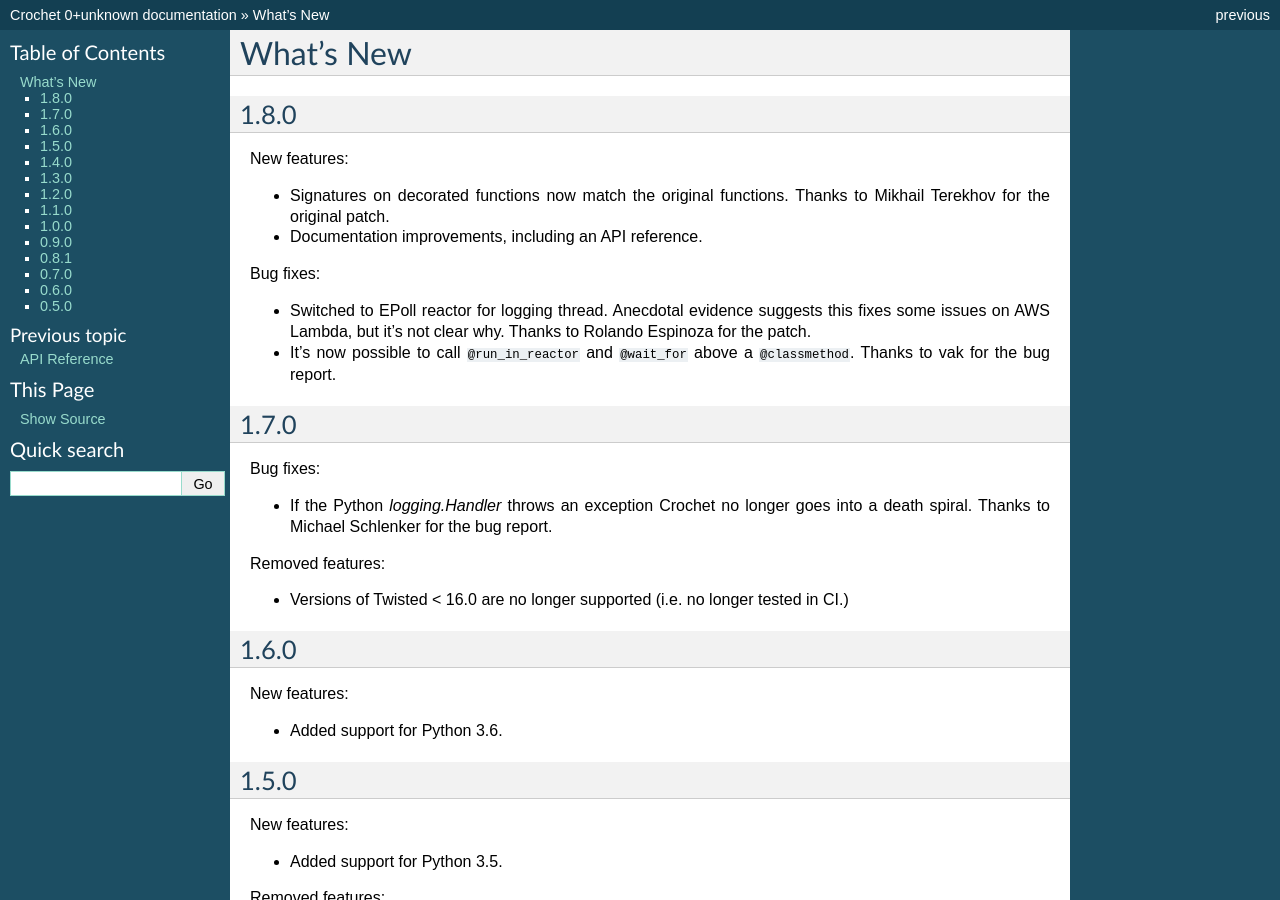
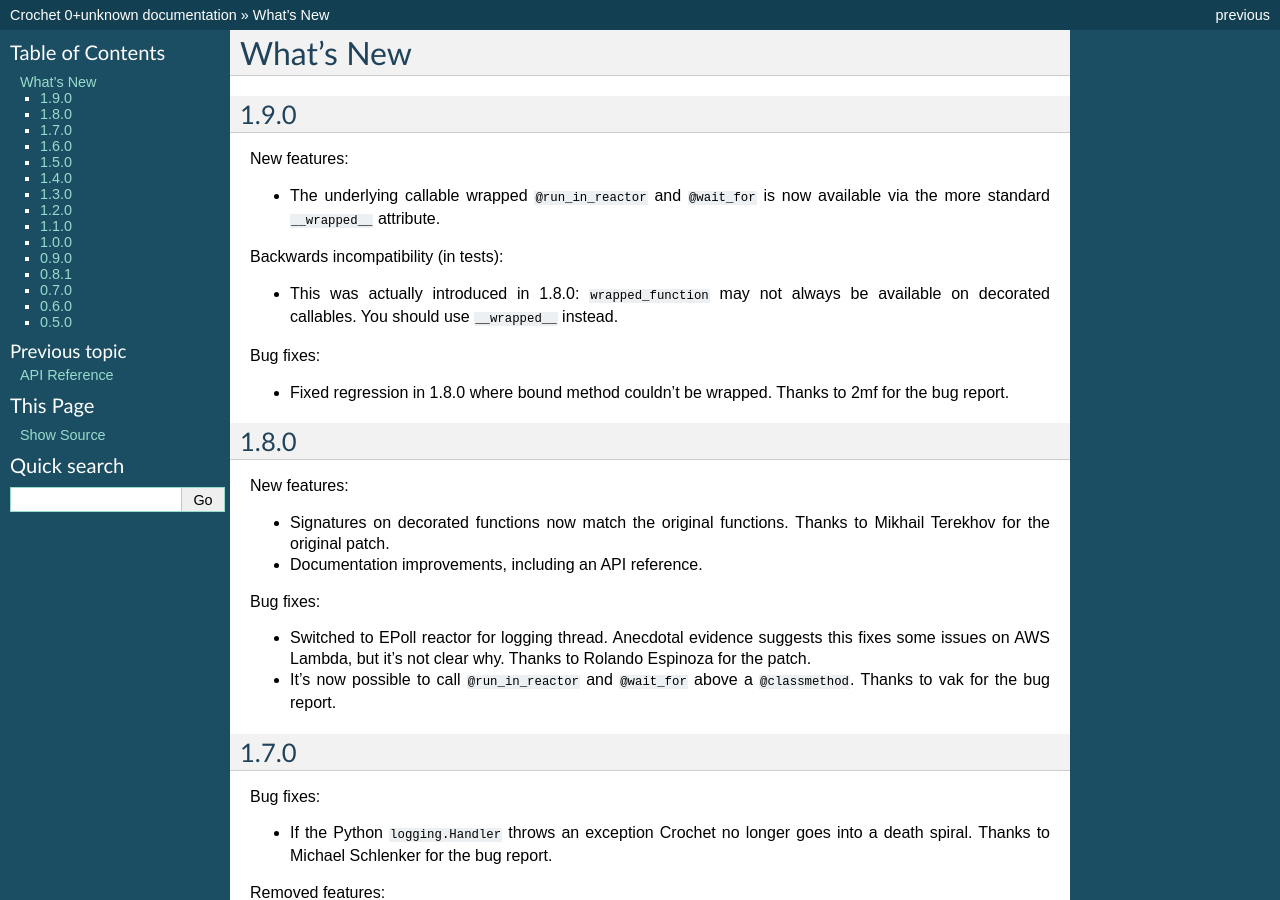
Before and after one commit to itamarst/crochet, a Sphinx documentation site: the page built from docs/news.rst, in a window 1280 px wide and 900 px high. Built offline with Sphinx 7.4.7, drawn with Linux system fonts in a browser that asks for light colours.

Commit message:
Fix regression, document __wrapped__ as better alternative.

```diff
--- a/docs/api.rst
+++ b/docs/api.rst
@@ -162,14 +162,14 @@
 ^^^^^^^^^^^^
 
 Both ``@wait_for`` and ``@run_in_reactor`` expose the underlying Twisted
-function via a ``wrapped_function`` attribute. This allows unit testing of the
+function via a ``__wrapped__`` attribute. This allows unit testing of the
 Twisted code without having to go through the Crochet layer.
 
 .. literalinclude:: ../examples/testing.py
 
 When run, this gives the following output::
 
-    add() returns EventualResult:
+    add(1, 2) returns EventualResult:
          <crochet._eventloop.EventualResult object at 0x2e8b390>
-    add.wrapped_function() returns result of underlying function:
+    add.__wrapped__(1, 2) returns result of underlying function:
          3
--- a/docs/news.rst
+++ b/docs/news.rst
@@ -1,5 +1,22 @@
 What's New
 ==========
+
+1.9.0
+^^^^^
+
+New features:
+
+* The underlying callable wrapped ``@run_in_reactor`` and ``@wait_for`` is now available via the more standard ``__wrapped__`` attribute.
+
+Backwards incompatibility (in tests):
+
+* This was actually introduced in 1.8.0: ``wrapped_function`` may not always be available on decorated callables.
+  You should use ``__wrapped__`` instead.
+
+Bug fixes:
+
+* Fixed regression in 1.8.0 where bound method couldn't be wrapped.
+  Thanks to 2mf for the bug report.
 
 1.8.0
 ^^^^^
@@ -23,7 +40,7 @@
 
 Bug fixes:
 
-* If the Python `logging.Handler` throws an exception Crochet no longer goes into a death spiral.
+* If the Python ``logging.Handler`` throws an exception Crochet no longer goes into a death spiral.
   Thanks to Michael Schlenker for the bug report.
 
 Removed features:
```
Also changed, not shown: 3 other files.
